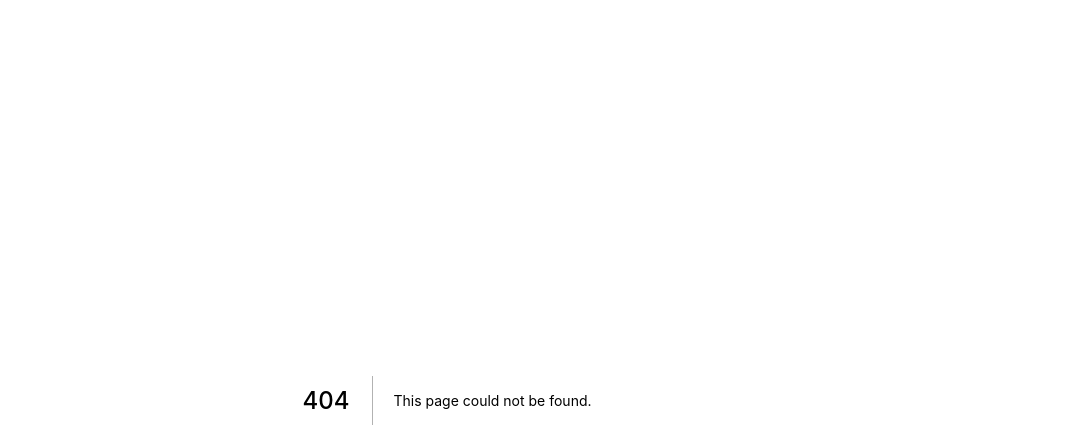
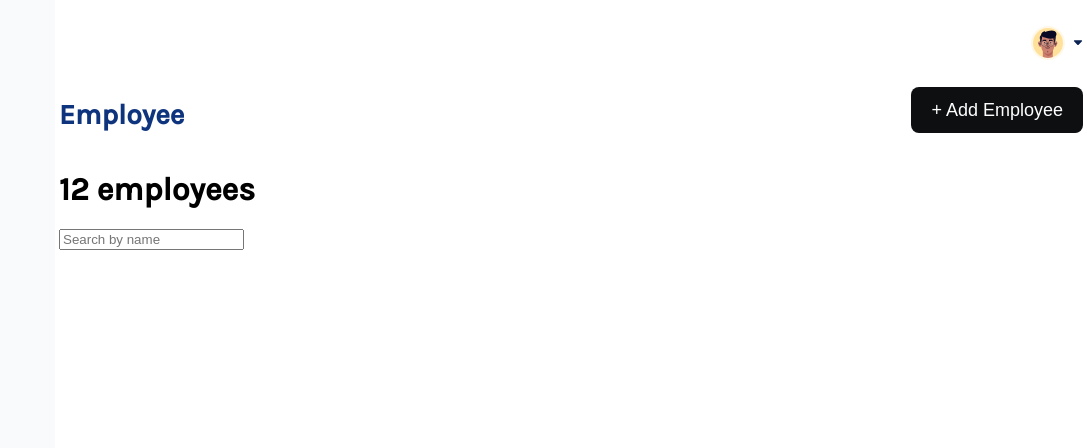
Before and after one commit to sparkpayrolls/SparkpayFrontend, a Next.js app: page /employees in a window 1280 px wide. Before the commit this address had no page. Shown: the top 448 px of the page, without its empty margins (193-1280 px from the left). Built offline with nearby package versions, Linux system fonts and the light colour scheme.

Commit message:
employee dashboard

```diff
--- a/pages/dashboard/index.tsx
+++ b/pages/dashboard/index.tsx
@@ -12,7 +12,7 @@ const Dashboard: NextPage = () => {
           <meta name="description" content="Generated by create next app" />
           <link rel="icon" href="/favicon.ico" />
         </Head>
-        <div className="dashboard-section">
+        <div className="table-section__dashboard">
           <Sidebar />
           <Table/>
         </div>
--- a/pages/dashboard/sidebar/sidebar.tsx
+++ b/pages/dashboard/sidebar/sidebar.tsx
@@ -11,7 +11,6 @@ const sidebar: NextPage = () => {
           <link rel="icon" href="/favicon.ico" />
         </Head>
         <div className="sidebar-section-table">
-
         </div>
       </div>
     </div>
--- a/pages/dashboard/table/table.tsx
+++ b/pages/dashboard/table/table.tsx
@@ -15,7 +15,6 @@ const Table: NextPage = () => {
         <link rel="icon" href="/favicon.ico" />
       </Head>
       <div className="dashboard-table__profile">
-
         <Image
           src={ProfileImage}
           className="dashboard-table__dashboardImage ml-5"
--- /dev/null
+++ b/pages/employees/AddEmployee.tsx
@@ -0,0 +1,40 @@
+import type { NextPage } from "next";
+import Head from "next/head";
+import Image from "next/image";
+import ProfileImage from "../../dashboard-assets/profile.svg";
+import Dropdown from "../../dashboard-assets/dropdown.svg";
+import { Button } from "../../components/Button/Button";
+
+const AddEmployee: NextPage = () => {
+  return (
+    <div>
+      <div className="employee-section">
+        <Head>
+          <title>Employee</title>
+          <meta name="description" content="Generated by create next app" />
+          <link rel="icon" href="/favicon.ico" />
+        </Head>
+            <div className="dashboard-table__profile">
+              <Image
+                src={ProfileImage}
+                className="dashboard-table__dashboardImage ml-5"
+              />
+              <Image src={Dropdown} />
+            </div>
+            <div className="dashboard-table__head">
+              <h1 className="dashboard-table__title">Employee</h1>
+              <div className="dashboard-table__button">
+                <Button
+                  label=" + Add Employee"
+                  onClick={() => {}}
+                  className="employee-table__submit-btn"
+                  primary
+                />
+              </div>
+            </div>
+          </div>
+        </div>
+  );
+};
+
+export default AddEmployee;
--- /dev/null
+++ b/pages/employees/SearchEmployee.tsx
@@ -0,0 +1,32 @@
+import type { NextPage } from "next";
+import Head from "next/head";
+import Image from "next/image";
+import ProfileImage from "../../dashboard-assets/profile.svg";
+import Dropdown from "../../dashboard-assets/dropdown.svg";
+import { Button } from "../../components/Button/Button";
+
+const SearchEmployee: NextPage = () => {
+  return (
+    <div>
+      <div className="employee-section">
+        <Head>
+          <title>Employee</title>
+          <meta name="description" content="Generated by create next app" />
+          <link rel="icon" href="/favicon.ico" />
+        </Head>
+        <div className="employee-section">
+          <div className="employee-section__searchFilter">
+            <span>
+              <h1>12 employees</h1>
+            </span>
+            <div>
+              <input type="text" placeholder="Search by name" />
+            </div>
+          </div>
+        </div>
+      </div>
+    </div>
+  );
+};
+
+export default SearchEmployee;
--- /dev/null
+++ b/pages/employees/index.tsx
@@ -0,0 +1,31 @@
+import type { NextPage } from "next";
+import Head from "next/head";
+import Sidebar from "../dashboard/sidebar/sidebar";
+import AddEmployee from "../employees/AddEmployee"
+
+import SearchEmployee from "./SearchEmployee";
+
+
+
+const Employee: NextPage = () => {
+  return (
+    <div>
+      <div className="employee-section">
+        <Head>
+          <title>Employee</title>
+          <meta name="description" content="Generated by create next app" />
+          <link rel="icon" href="/favicon.ico" />
+        </Head>
+        <div className="employee-section__table">
+          <Sidebar />
+          <div className=" employee-section__details">
+            <AddEmployee />
+            <SearchEmployee/>
+          </div>
+        </div>
+      </div>
+    </div>
+  );
+};
+
+export default Employee;
--- /dev/null
+++ b/styles/components/_Employee.scss
@@ -0,0 +1,15 @@
+.employee-section {
+  &__details {
+    width: 80%;
+    margin: 0px auto;
+  }
+  &__table {
+    display: flex;
+  }
+
+  &__submit-btn {
+    width: 179px;
+    height: 44px;
+    border-radius: 8px;
+  }
+}
--- a/styles/components/_dashboard.scss
+++ b/styles/components/_dashboard.scss
@@ -1,3 +1,3 @@
-.dashboard-section{
+.table-section__dashboard{
   display: flex;
 }
--- a/styles/components/_sidebar.scss
+++ b/styles/components/_sidebar.scss
@@ -1,7 +1,5 @@
-.sidebar-section{
+.sidebar-section-table{
  width: 248px;
 height: 900px;
-margin: 0px;
-padding: 0px;
 background: #F8FAFC;
 }
--- a/styles/components/_table.scss
+++ b/styles/components/_table.scss
@@ -20,11 +20,11 @@
     font-size: 28px;
     line-height: 32px;
     color: #0e347e;
-    padding-top: 40px;
+    padding-top: 20px;
   }
   &__button {
-    display: flex;
-    margin-top: 30px;
+    // display: flex;
+    margin-top:10px;
   }
   &__submit-btn {
     width: 221px;
@@ -42,7 +42,7 @@
     cursor: pointer;
     // justify-content: space-evenly;
     // align-items: center;
-    margin-top: 10px;
+    margin-top: 5px;
   }
   &__cardDetails {
     width: 264px;
--- a/styles/globals.scss
+++ b/styles/globals.scss
@@ -6,8 +6,9 @@
 @import "./components/button";
 @import "./components/input";
 @import "./components/dashboard";
-@import "./components/sidebar.scss";
-@import "./components/table.scss";
+@import "./components/sidebar";
+@import "./components/table";
+@import "./components/Employee";
 
 // PAGES
 @import "./pages/home";
```
